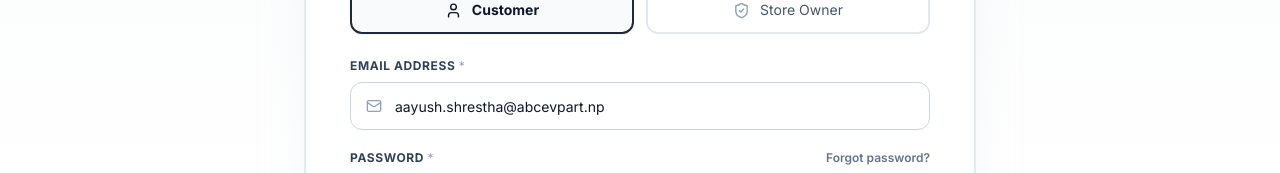
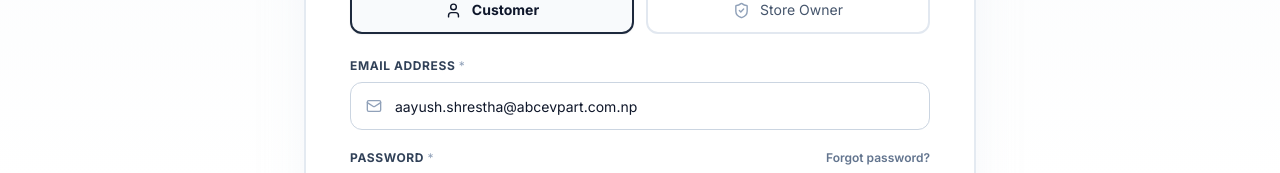
Before and after one commit to shahdhiraj/Ev-ecommerce, a React (Vite) app: page /login in a window 1280 px wide. Shown: the part 431-604 px from the top of the page. Built offline with nearby package versions, Linux system fonts and the light colour scheme.

Commit message:
chore(brand): remove figma make app references, set own favicon, custom app title and official emails

```diff
--- a/index.html
+++ b/index.html
@@ -1,16 +1,24 @@
 <!doctype html>
-<html lang="<!-- figma:lang -->">
+<html lang="en">
   <head>
-    <!-- figma:head-start -->
     <meta charset="UTF-8" />
     <meta name="viewport" content="width=device-width, initial-scale=1.0" />
-    <title><!-- figma:title --></title>
-    <!-- figma:head-end -->
+    <title>ABC EV PART | High-Performance EV Parts &amp; Power Electronics Nepal</title>
+    <meta name="description" content="Nepal's premier store for authentic high-voltage EV components, axial flux motors, SiC inverters, LFP battery systems, and charging infrastructure. Delivered across all 7 provinces with 13% Nepal VAT included." />
+
+    <!-- Favicon & Brand Icons -->
+    <link rel="icon" type="image/svg+xml" href="/favicon.svg" />
+    <link rel="apple-touch-icon" href="/favicon.svg" />
+    <meta name="theme-color" content="#f58220" />
+
+    <!-- Open Graph Meta -->
+    <meta property="og:type" content="website" />
+    <meta property="og:title" content="ABC EV PART | High-Performance EV Parts Nepal" />
+    <meta property="og:description" content="Nepal's premier store for authentic high-voltage EV components and verified power electronics." />
+    <meta property="og:site_name" content="ABC EV PART" />
   </head>
   <body>
-    <!-- figma:body-start -->
     <div id="root"></div>
     <script type="module" src="/src/main.tsx"></script>
-    <!-- figma:body-end -->
   </body>
 </html>
--- a/package.json
+++ b/package.json
@@ -1,5 +1,5 @@
 {
-  "name": "figma-make-app",
+  "name": "abc-ev-part",
   "private": true,
   "version": "1.0.0",
   "type": "module",
--- a/src/components/StorefrontShell.tsx
+++ b/src/components/StorefrontShell.tsx
@@ -635,7 +635,7 @@ export function StorefrontShell() {
               </div>
               <div className="dash-profile-meta">
                 <div className="name">{user.fullName || "Aayush Shrestha"}</div>
-                <div className="email">{user.email || "aayush.shrestha@abcevpart.np"}</div>
+                <div className="email">{user.email || "aayush.shrestha@abcevpart.com.np"}</div>
                 <div className="dash-profile-badge">
                   <Check size={10} />
                   <span>{isOwner ? "Owner & Vendor" : "Nepal Verified"}</span>
--- a/src/lib/commerceStore.ts
+++ b/src/lib/commerceStore.ts
@@ -227,7 +227,7 @@ export const SHIPPING_METHODS: ShippingMethod[] = [
 export const DEFAULT_USER: UserSession = {
   id: "usr_nepal_9921",
   fullName: "Aayush Shrestha",
-  email: "aayush.shrestha@abcevpart.np",
+  email: "aayush.shrestha@abcevpart.com.np",
   phone: "+977 9841234567",
   role: "customer",
   permissions: ["view_catalog", "place_orders", "track_orders", "manage_addresses"],
@@ -247,7 +247,7 @@ export const DEFAULT_USER: UserSession = {
       id: "addr_ktm_1",
       fullName: "Aayush Shrestha",
       phone: "+977 9841234567",
-      email: "aayush.shrestha@abcevpart.np",
+      email: "aayush.shrestha@abcevpart.com.np",
       country: "Nepal",
       province: "Bagmati Province",
       district: "Kathmandu",
@@ -262,7 +262,7 @@ export const DEFAULT_USER: UserSession = {
       id: "addr_pkr_2",
       fullName: "Aayush Shrestha (Engineering Garage)",
       phone: "+977 9801987654",
-      email: "aayush.shrestha@abcevpart.np",
+      email: "aayush.shrestha@abcevpart.com.np",
       country: "Nepal",
       province: "Gandaki Province",
       district: "Kaski (Pokhara)",
--- a/src/pages/AuthPage.tsx
+++ b/src/pages/AuthPage.tsx
@@ -39,7 +39,7 @@ export function AuthPage() {
   const [agreeTerms, setAgreeTerms] = useState(true)
 
   // Form states
-  const [email, setEmail] = useState("aayush.shrestha@abcevpart.np")
+  const [email, setEmail] = useState("aayush.shrestha@abcevpart.com.np")
   const [password, setPassword] = useState("AbcEV#2026")
   const [fullName, setFullName] = useState("")
   const [phoneNumber, setPhoneNumber] = useState("+977 9841234567")
@@ -82,7 +82,7 @@ export function AuthPage() {
         setEmail("admin@abcevpart.com.np")
         setPassword("AbcEV#2026")
       } else {
-        setEmail("aayush.shrestha@abcevpart.np")
+        setEmail("aayush.shrestha@abcevpart.com.np")
         setPassword("AbcEV#2026")
       }
     }
@@ -91,7 +91,7 @@ export function AuthPage() {
   const handleInstantRoleLogin = async (role: "customer" | "owner") => {
     setLoading(true)
     setRoleTab(role)
-    const targetEmail = role === "owner" ? "admin@abcevpart.com.np" : "aayush.shrestha@abcevpart.np"
+    const targetEmail = role === "owner" ? "admin@abcevpart.com.np" : "aayush.shrestha@abcevpart.com.np"
     const targetPwd = "AbcEV#2026"
     setEmail(targetEmail)
     setPassword(targetPwd)
@@ -139,7 +139,7 @@ export function AuthPage() {
         fullName.trim() || (roleTab === "owner" ? "Store Owner" : "Aayush Shrestha")
       await registerUser({
         fullName: registeredName,
-        email: email.trim() || (roleTab === "owner" ? "admin@abcevpart.com.np" : "aayush.shrestha@abcevpart.np"),
+        email: email.trim() || (roleTab === "owner" ? "admin@abcevpart.com.np" : "aayush.shrestha@abcevpart.com.np"),
         phone: phoneNumber.trim() || "+977 9841234567",
         role: roleTab,
       })
@@ -279,7 +279,7 @@ export function AuthPage() {
                   id="login-email"
                   type="email"
                   required
-                  placeholder={roleTab === "owner" ? "admin@abcevpart.com.np" : "aayush.shrestha@abcevpart.np"}
+                  placeholder={roleTab === "owner" ? "admin@abcevpart.com.np" : "aayush.shrestha@abcevpart.com.np"}
                   value={email}
                   onChange={(e) => setEmail(e.target.value)}
                   className="auth-input pl-11 h-12 w-full text-sm"
--- a/src/pages/CheckoutPage.tsx
+++ b/src/pages/CheckoutPage.tsx
@@ -60,7 +60,7 @@ export function CheckoutPage() {
 
   // Step 1: Contact State
   const [email, setEmail] = useState(
-    user.email || "aayush.shrestha@abcevpart.np",
+    user.email || "aayush.shrestha@abcevpart.com.np",
   )
   const [phone, setPhone] = useState(user.phone || "+977 9841234567")
   const [emailError, setEmailError] = useState("")
--- a/src/pages/ContactSupportPage.tsx
+++ b/src/pages/ContactSupportPage.tsx
@@ -270,7 +270,7 @@ export function ContactSupportPage() {
               <div>
                 <strong>Concierge Email Support</strong>
                 <span className="block text-slate-700 font-medium">
-                  support@abcevpart.np
+                  support@abcevpart.com.np
                 </span>
                 <small className="text-slate-500">
                   Average response time: &lt; 2 hours
--- a/src/pages/LegalPage.tsx
+++ b/src/pages/LegalPage.tsx
@@ -183,7 +183,7 @@ export function LegalPage() {
                 </p>
                 <div className="legal-contact-box">
                   <strong>ABC EV PART Privacy & Compliance Desk</strong>
-                  <p>Email: privacy@abcevpart.np</p>
+                  <p>Email: privacy@abcevpart.com.np</p>
                   <p>Physical Address: Lazimpat, Kathmandu 44600, Nepal</p>
                 </div>
               </section>
--- a/vite.config.ts
+++ b/vite.config.ts
@@ -92,7 +92,7 @@ function figmaSiteConfiguration(config: FigmaSiteConfiguration): Plugin {
     return html.replace(`<!-- ${slotName} -->`, content)
   }
 
-  const title = config.title ?? "Figma Make App"
+  const title = config.title ?? "ABC EV PART | High-Performance EV Parts & Power Electronics Nepal"
   const description = config.description ?? ""
   // Imported HTML keeps its own favicon; new Makes default to the Make product icon.
   const favicon = config.icons?.icon ?? "/favicon.svg"
```
Also changed, not shown: .figma/make/site.json, public/favicon.svg.
